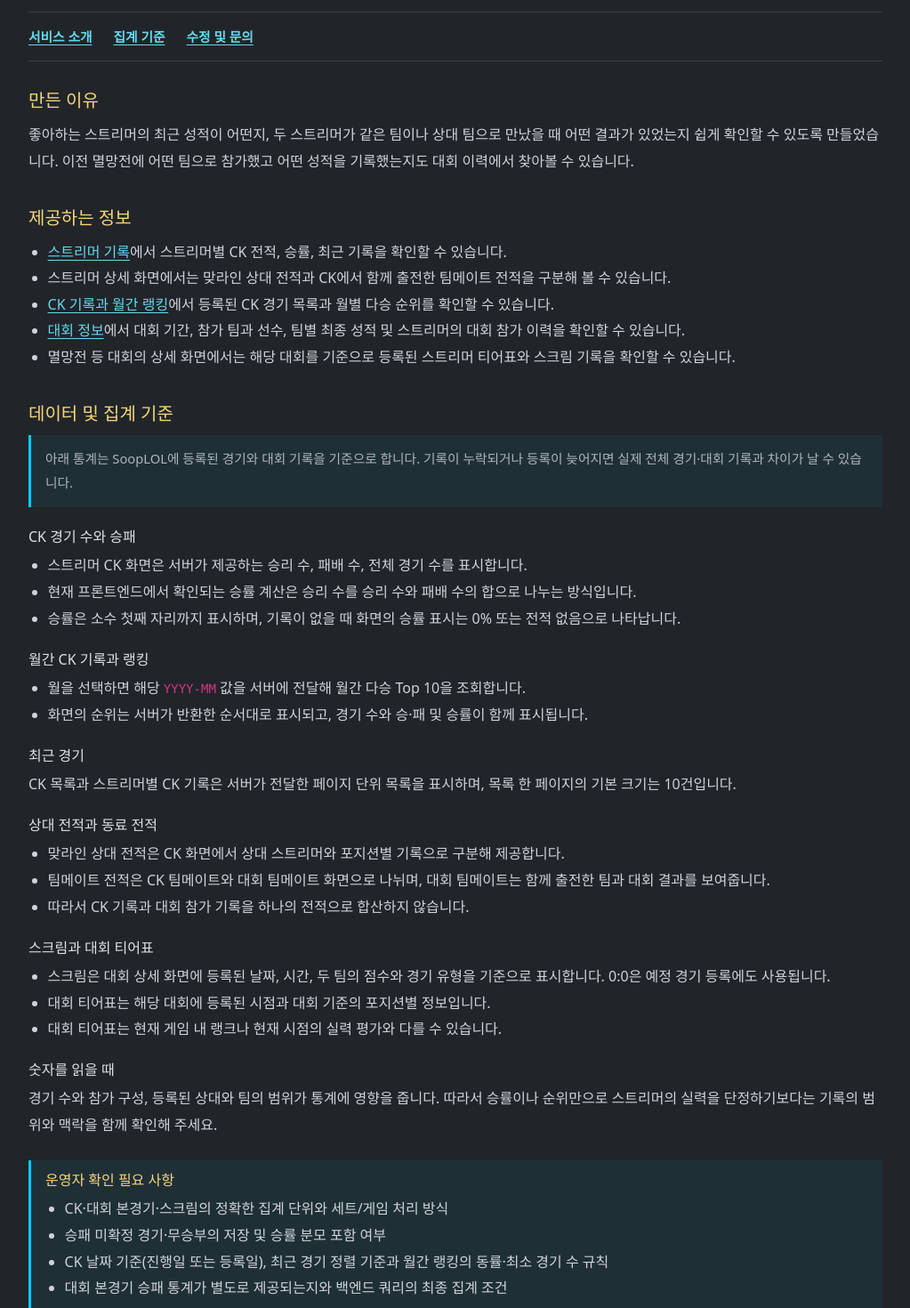
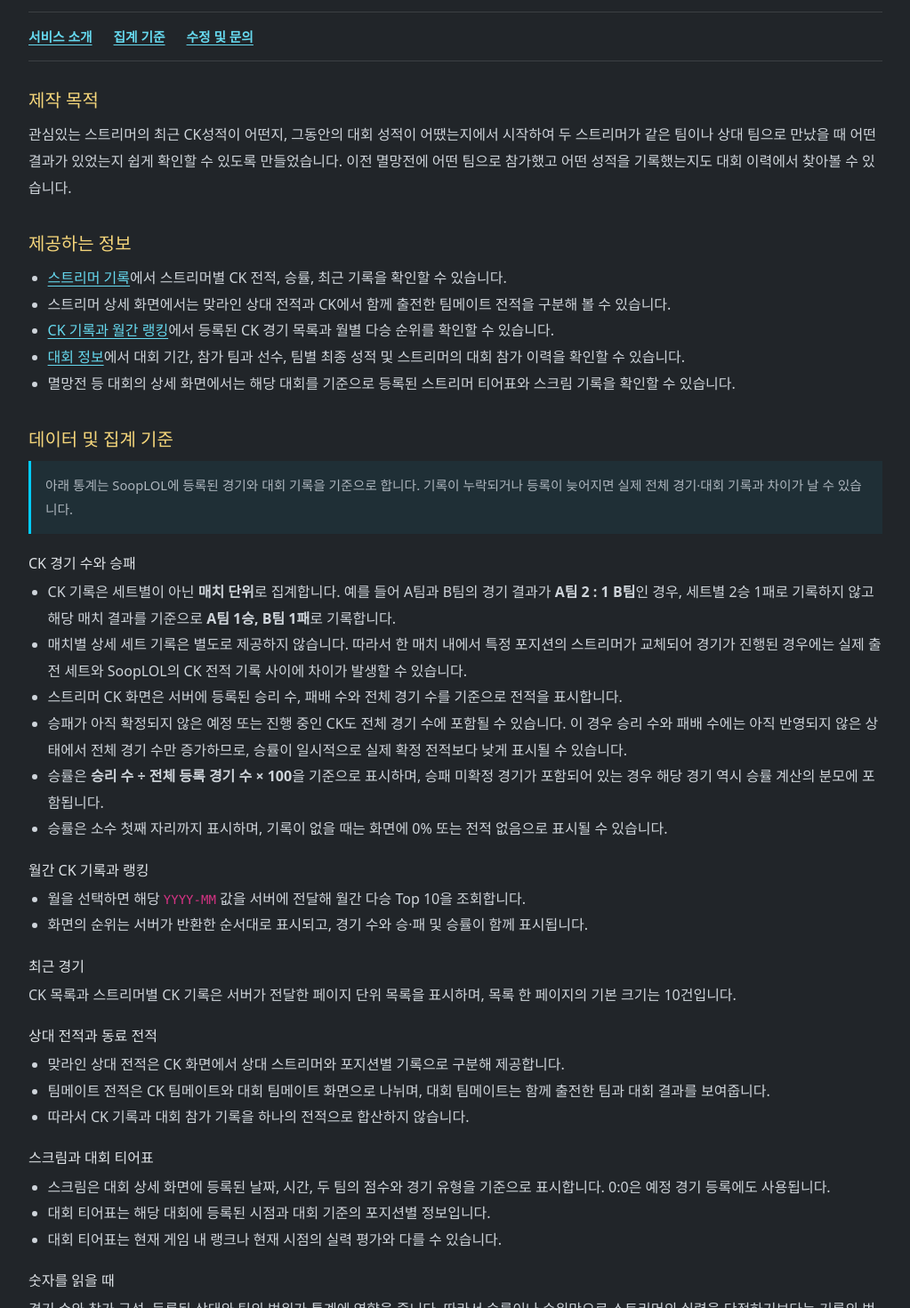
Before and after one commit to jaeyeah/LOLINFO-FE, a React (Vite) app in the folder lolinfo/: page /about in a window 1280 px wide. Shown: the part 360-1830 px from the top of the page at 89% size, without its empty margins (128-1151 px from the left). Built offline with nearby package versions, Linux system fonts and the light colour scheme; no server answers.

Commit message:
페이지 소개 문구 수정

```diff
--- a/lolinfo/src/components/About.jsx
+++ b/lolinfo/src/components/About.jsx
@@ -33,12 +33,11 @@ export default function About() {
 
             <div className="about-body">
                 <section aria-labelledby="why-title">
-                    <h2 id="why-title">만든 이유</h2>
+                    <h2 id="why-title">제작 목적</h2>
                     <p>
-                        좋아하는 스트리머의 최근 성적이 어떤지, 두 스트리머가 같은 팀이나 상대 팀으로
-                        만났을 때 어떤 결과가 있었는지 쉽게 확인할 수 있도록 만들었습니다. 이전
-                        멸망전에 어떤 팀으로 참가했고 어떤 성적을 기록했는지도 대회 이력에서 찾아볼
-                        수 있습니다.
+                        관심있는 스트리머의 최근 CK성적이 어떤지, 그동안의 대회 성적이 어땠는지에서 시작하여
+                        두 스트리머가 같은 팀이나 상대 팀으로 만났을 때 어떤 결과가 있었는지 쉽게 확인할 수 있도록 만들었습니다.
+                        이전 멸망전에 어떤 팀으로 참가했고 어떤 성적을 기록했는지도 대회 이력에서 찾아볼 수 있습니다.
                     </p>
                 </section>
 
@@ -77,9 +76,12 @@ export default function About() {
 
                     <h3>CK 경기 수와 승패</h3>
                     <ul>
-                        <li>스트리머 CK 화면은 서버가 제공하는 승리 수, 패배 수, 전체 경기 수를 표시합니다.</li>
-                        <li>현재 프론트엔드에서 확인되는 승률 계산은 승리 수를 승리 수와 패배 수의 합으로 나누는 방식입니다.</li>
-                        <li>승률은 소수 첫째 자리까지 표시하며, 기록이 없을 때 화면의 승률 표시는 0% 또는 전적 없음으로 나타납니다.</li>
+                        <li> CK 기록은 세트별이 아닌 <strong>매치 단위</strong>로 집계합니다. 예를 들어 A팀과 B팀의 경기 결과가 <strong>A팀 2 : 1 B팀</strong>인 경우, 세트별 2승 1패로 기록하지 않고 해당 매치 결과를 기준으로 <strong>A팀 1승, B팀 1패</strong>로 기록합니다. </li>
+                        <li> 매치별 상세 세트 기록은 별도로 제공하지 않습니다. 따라서 한 매치 내에서 특정 포지션의 스트리머가 교체되어 경기가 진행된 경우에는 실제 출전 세트와 SoopLOL의 CK 전적 기록 사이에 차이가 발생할 수 있습니다. </li>
+                        <li> 스트리머 CK 화면은 서버에 등록된 승리 수, 패배 수와 전체 경기 수를 기준으로 전적을 표시합니다. </li>
+                        <li> 승패가 아직 확정되지 않은 예정 또는 진행 중인 CK도 전체 경기 수에 포함될 수 있습니다. 이 경우 승리 수와 패배 수에는 아직 반영되지 않은 상태에서 전체 경기 수만 증가하므로, 승률이 일시적으로 실제 확정 전적보다 낮게 표시될 수 있습니다. </li>
+                        <li> 승률은 <strong>승리 수 ÷ 전체 등록 경기 수 × 100</strong>을 기준으로 표시하며, 승패 미확정 경기가 포함되어 있는 경우 해당 경기 역시 승률 계산의 분모에 포함됩니다. </li>
+                        <li> 승률은 소수 첫째 자리까지 표시하며, 기록이 없을 때는 화면에 0% 또는 전적 없음으로 표시될 수 있습니다. </li>
                     </ul>
 
                     <h3>월간 CK 기록과 랭킹</h3>
@@ -114,15 +116,6 @@ export default function About() {
                         스트리머의 실력을 단정하기보다는 기록의 범위와 맥락을 함께 확인해 주세요.
                     </p>
 
-                    <div className="about-todo" aria-labelledby="operator-check-title">
-                        <h3 id="operator-check-title">운영자 확인 필요 사항</h3>
-                        <ul>
-                            <li>CK·대회 본경기·스크림의 정확한 집계 단위와 세트/게임 처리 방식</li>
-                            <li>승패 미확정 경기·무승부의 저장 및 승률 분모 포함 여부</li>
-                            <li>CK 날짜 기준(진행일 또는 등록일), 최근 경기 정렬 기준과 월간 랭킹의 동률·최소 경기 수 규칙</li>
-                            <li>대회 본경기 승패 통계가 별도로 제공되는지와 백엔드 쿼리의 최종 집계 조건</li>
-                        </ul>
-                    </div>
                 </section>
 
                 <section id="feedback" aria-labelledby="feedback-title">
```
